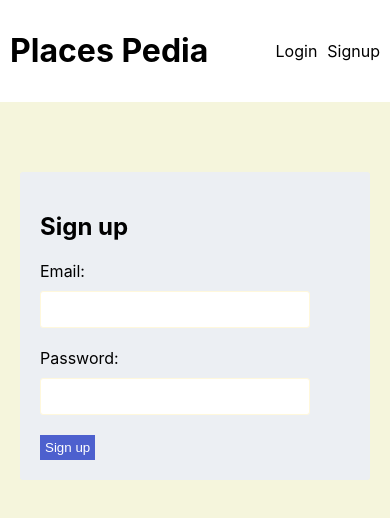
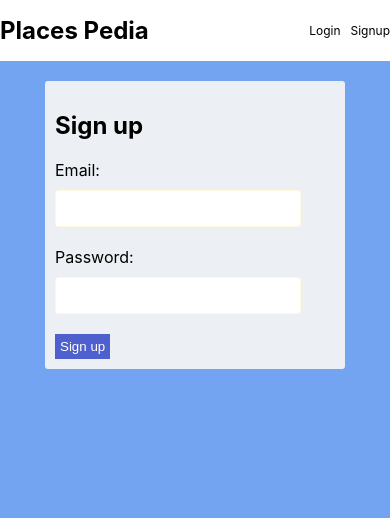
Before and after one commit to NancyMile/PlacesPedia, a React (Create React App) app in the folder client/: page /signup in a window 390 px wide. Shown: the top 518 px of the page. Built offline with nearby package versions, Linux system fonts and the light colour scheme.

Commit message:
responsive

```diff
--- a/client/src/index.css
+++ b/client/src/index.css
@@ -4,7 +4,7 @@
 }
 body {
   margin: 0;
-  background: beige;
+  background: rgb(114, 164, 241);
   font-family: -apple-system, BlinkMacSystemFont, 'Segoe UI', 'Roboto', 'Oxygen',
     'Ubuntu', 'Cantarell', 'Fira Sans', 'Droid Sans', 'Helvetica Neue',
     sans-serif;
@@ -50,16 +50,18 @@ header a{
   position: relative;
   box-shadow: 2px 3px 5px rgb(46, 45, 45);
 }
+.activity-details p {
+  margin: 10px;
+  font-size: 14px;
+  color: rgb(43, 41, 41);
+  padding: 10px;
+}
 
 .activity-details h3{
   color: var(--primary);
   margin: 0 0 5px 0;
   font-size: 1.5em;
-}
-
-.activity-details p{
-  font-size: x-small;
-  color: rgb(43, 41, 41);
+  padding: 10px;
 }
 
 .activity-details span{
@@ -118,6 +120,7 @@ nav a{
 }
 
 form.login, form.signup{
+  /*display: flex; */
   margin: 50px auto;
   padding: 20px;
   border-radius: 3px;
@@ -132,3 +135,41 @@ nav button{
   border-radius: 3px;
   background: snow;
 }
+
+
+/*  MEDIA QUERIES*/
+@media (max-width: 768px) {
+  header .container{
+    font-size: 12px;
+    max-width: 100%;
+    margin: auto;
+    padding: 0px;
+    display: flex;
+    align-items: center;
+    justify-content: space-between;
+  }
+
+  .welcome{
+    flex-wrap: wrap;
+    display: block;
+    grid-template-columns: 3fr 1fr;
+    gap: 90px;
+}
+
+form.login, form.signup{
+  /*display: flex; */
+  margin:  auto;
+  padding: 10px;
+  border-radius: 3px;
+  max-width: 80%;
+  background: #eceff3;
+}
+.create{
+  /*display: flex; */
+  margin:  auto;
+  padding: 10px;
+  border-radius: 3px;
+  max-width: 80%;
+  background: #eceff3;
+}
+}
```
